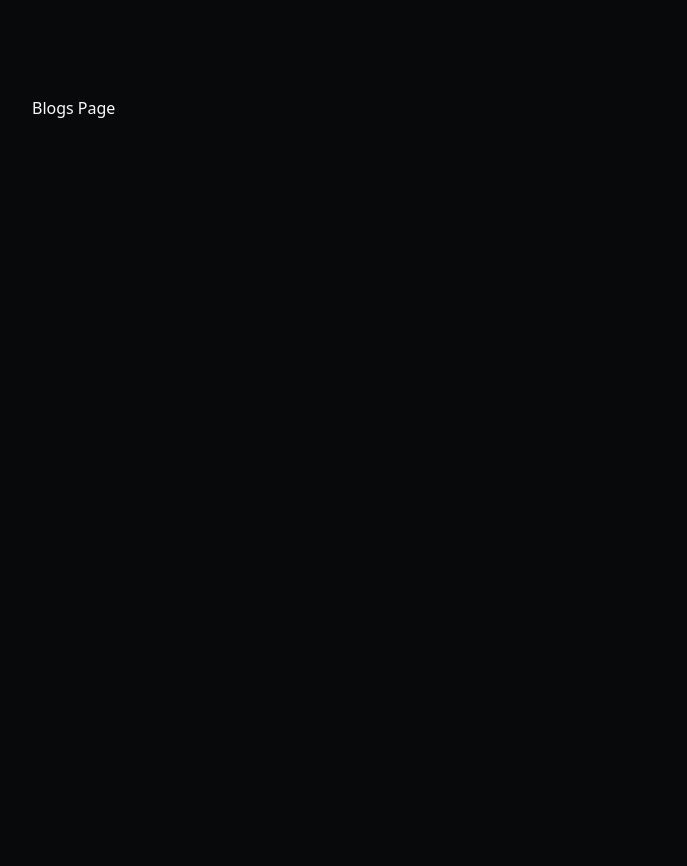
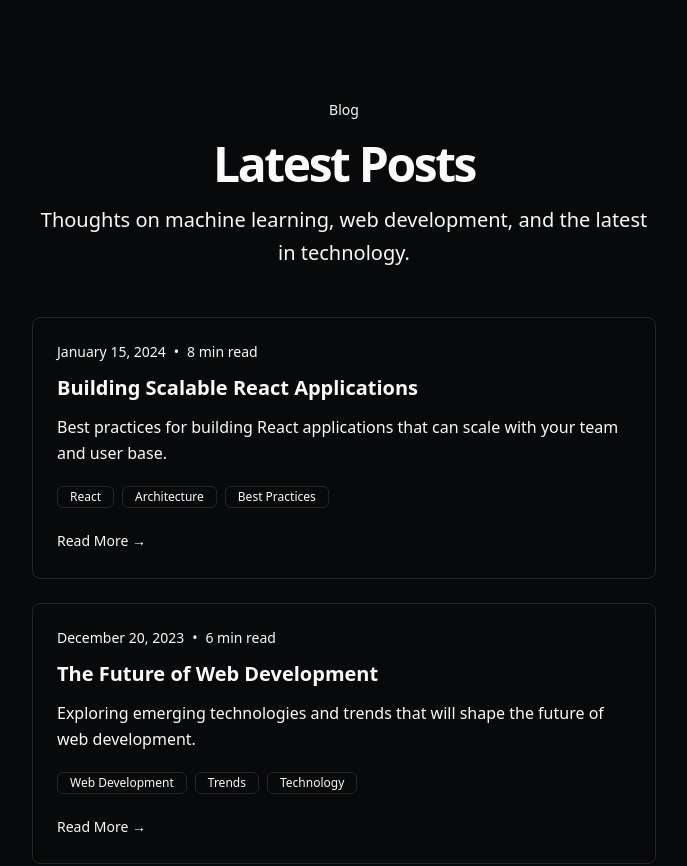
Before and after one commit to dinocodesx/svportfolio, a SvelteKit app: page /blogs in a window 1280 px wide. Shown: the top 866 px of the page, without its empty margins (296-983 px from the left). Before the commit the page ends 800 px from the top, so only its background shows below. Built offline with nearby package versions, Linux system fonts and the light colour scheme.

Commit message:
Added blog page

```diff
--- a/src/components/Dock.svelte
+++ b/src/components/Dock.svelte
@@ -19,6 +19,23 @@
   <div class="fixed bottom-0 inset-x-0 h-16 w-full bg-background to-transparent backdrop-blur-lg"></div>
   <div class={`z-50 pointer-events-auto relative mx-auto flex min-h-full h-full items-center px-1 bg-background rounded-full border border-border shadow-lg fade-in ${mounted ? 'opacity-100' : 'opacity-0'}`} style="animation-delay: 2s;">
 
+    <!-- Blog link -->
+    <a
+      href="/blogs"
+      class="size-12 flex items-center justify-center hover:bg-muted rounded-full transition-colors group relative"
+      title="Blog"
+    >
+      <svg class="w-4 h-4 fill-current" viewBox="0 0 24 24">
+        <path d="M4 19.5A2.5 2.5 0 0 1 1.5 17V7A2.5 2.5 0 0 1 4 4.5h16A2.5 2.5 0 0 1 22.5 7v10a2.5 2.5 0 0 1-2.5 2.5H4zm0-1.5h16a1 1 0 0 0 1-1V7a1 1 0 0 0-1-1H4a1 1 0 0 0-1 1v10a1 1 0 0 0 1 1zm1-9h14v1H5v-1zm0 3h14v1H5v-1zm0 3h10v1H5v-1z" />
+      </svg>
+      <div class="absolute bottom-full mb-2 px-2 py-1 bg-foreground text-background text-xs rounded opacity-0 group-hover:opacity-100 transition-opacity pointer-events-none whitespace-nowrap">
+        Blog
+      </div>
+    </a>
+
+    <!-- Separator -->
+    <div class="h-8 w-px bg-border mx-1"></div>
+
     <!-- Social links -->
     {#each socialLinks as social}
       <a
--- a/src/routes/blogs/+page.svelte
+++ b/src/routes/blogs/+page.svelte
@@ -1 +1,91 @@
-<h1>Blogs Page</h1>
+<script lang="ts">
+  import blogsData from '../../data/blogs.json';
+  import { onMount } from 'svelte';
+
+  let blogs: any[] = blogsData;
+  let mounted = false;
+
+  onMount(() => {
+    mounted = true;
+  });
+
+  function formatDate(dateString: string) {
+    return new Date(dateString).toLocaleDateString('en-US', {
+      year: 'numeric',
+      month: 'long',
+      day: 'numeric'
+    });
+  }
+</script>
+
+<svelte:head>
+  <title>Blog Posts - Debarshee Das</title>
+  <meta name="description" content="Read my latest blog posts about machine learning, web development, and technology." />
+</svelte:head>
+
+<main class="flex flex-col min-h-[100dvh] space-y-10">
+  <section class="mb-10">
+    <div class={`fade-in ${mounted ? 'opacity-100' : 'opacity-0'}`}>
+      <div class="space-y-4 text-center mb-12">
+        <div class="inline-block rounded-lg bg-foreground text-background px-3 py-1 text-sm">
+          Blog
+        </div>
+        <h1 class="text-3xl font-bold tracking-tighter sm:text-5xl">
+          Latest Posts
+        </h1>
+        <p class="text-muted-foreground md:text-xl/relaxed lg:text-base/relaxed xl:text-xl/relaxed max-w-2xl mx-auto">
+          Thoughts on machine learning, web development, and the latest in technology.
+        </p>
+      </div>
+    </div>
+
+    <div class="grid gap-6">
+      {#each blogs as blog, id}
+        <article class={`fade-in ${mounted ? 'opacity-100' : 'opacity-0'}`} style="animation-delay: {0.1 + id * 0.05}s;">
+          <div class="card p-6 hover:shadow-md transition-shadow group">
+            <div class="space-y-3">
+              <div class="flex items-center text-sm text-muted-foreground">
+                <time>{formatDate(blog.date)}</time>
+                <span class="mx-2">•</span>
+                <span>{blog.readTime}</span>
+              </div>
+
+              <h2 class="text-xl font-semibold group-hover:text-muted-foreground transition-colors">
+                {blog.title}
+              </h2>
+
+              <p class="text-muted-foreground leading-relaxed">
+                {blog.excerpt}
+              </p>
+
+              <div class="flex flex-wrap gap-2 pt-2">
+                {#each blog.tags as tag}
+                  <span class="badge badge-outline text-xs">{tag}</span>
+                {/each}
+              </div>
+
+              <div class="pt-2">
+                <a
+                  href={blog.url}
+                  class="text-muted-foreground hover:text-foreground transition-colors text-sm font-medium"
+                >
+                  Read More →
+                </a>
+              </div>
+            </div>
+          </div>
+        </article>
+      {/each}
+    </div>
+
+    <!-- Back to home link -->
+    <div class="mt-12 text-center">
+      <a
+        href="/"
+        class="text-muted-foreground hover:text-foreground transition-colors text-sm font-medium"
+      >
+        ← Back to Home
+      </a>
+    </div>
+  </section>
+</main>
```
